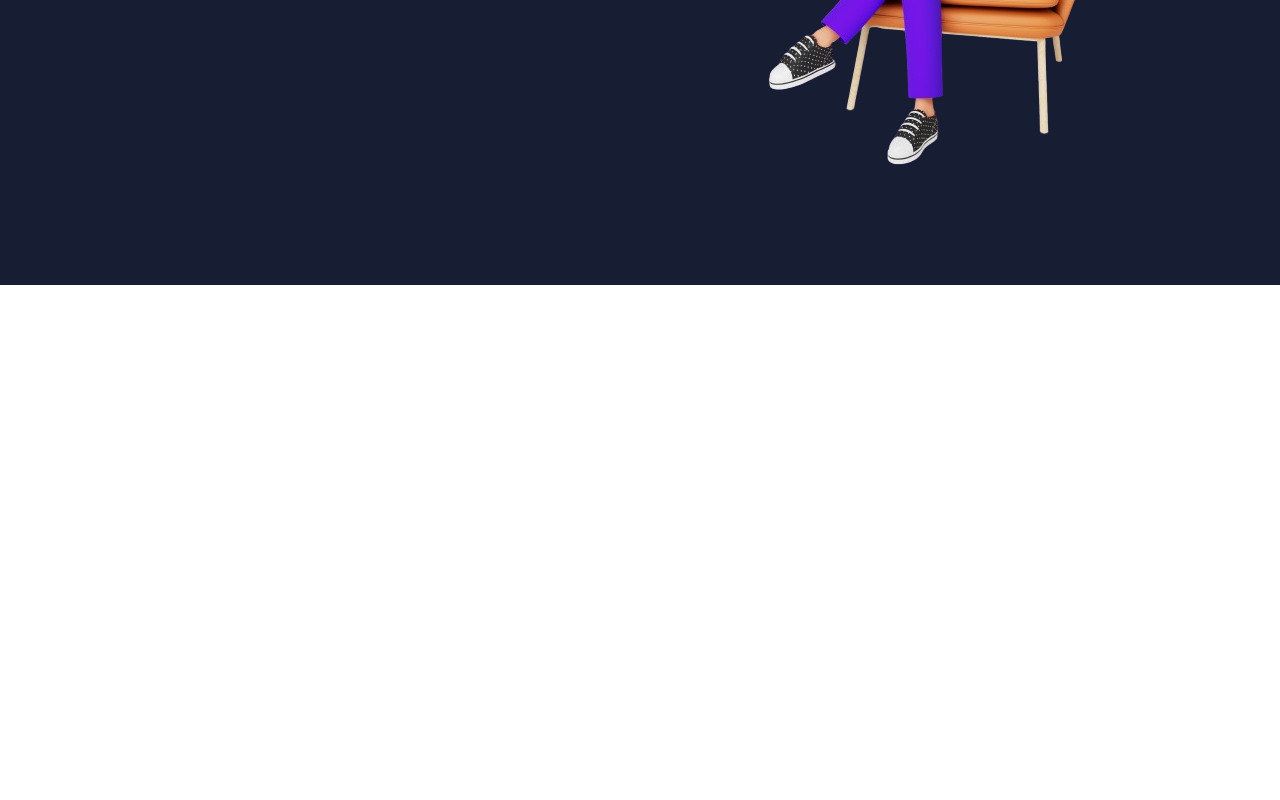
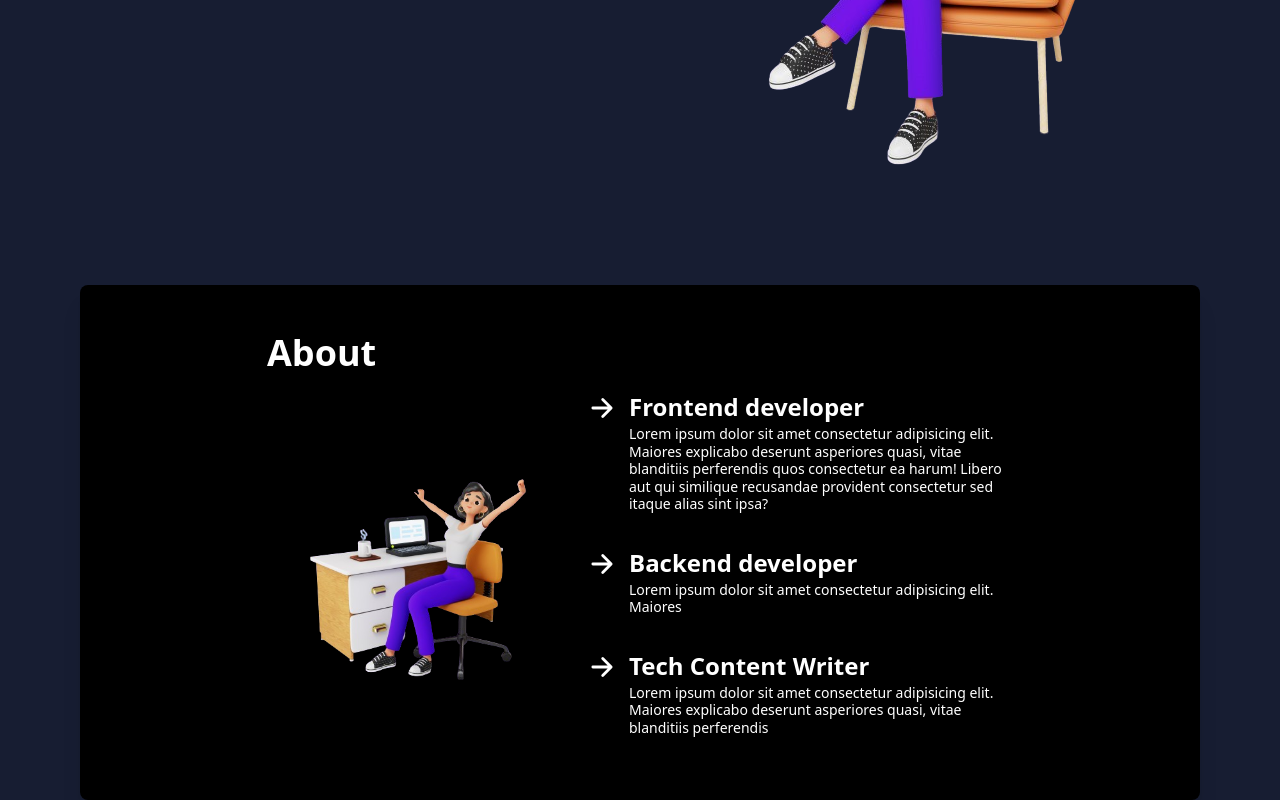
Before and after one commit to Chehak5911/portfolio-2025, a React (Vite) app: page / in a window 1280 px wide. Shown: the part 443-1243 px from the top of the page. Before the commit the page ends 800 px from the top, so only its background shows below. Built offline with nearby package versions, Linux system fonts and the light colour scheme.

Commit message:
Design About Page

```diff
--- a/package.json
+++ b/package.json
@@ -13,6 +13,7 @@
     "@tailwindcss/vite": "^4.1.11",
     "react": "^18.3.1",
     "react-dom": "^18.3.1",
+    "react-icons": "^5.5.0",
     "remixicon": "^4.6.0",
     "tailwindcss": "^4.1.11"
   },
--- a/src/App.jsx
+++ b/src/App.jsx
@@ -1,3 +1,4 @@
+import About from "./components/About/About"
 import Home from "./components/Home/Home"
 import Navbar from "./components/Navbar/Navbar"
 
@@ -8,6 +9,7 @@
     <div className="bg-[#171d32] h-auto w-full overflow-hidden">
       <Navbar />
       <Home />
+      <About />
     </div>
   )
 }
--- /dev/null
+++ b/src/components/About/About.jsx
@@ -0,0 +1,65 @@
+import AboutImg from "../../assets/7358653-removebg-preview.png";
+import { IoArrowForward } from "react-icons/io5";
+const About = () => {
+  return (
+    <div
+      id="About"
+      className="text-white md:flex overflow-hidden items-center md:flex-wrap md:justify-center bg-black shadow-xl mx-0 md:mx-20 bg-opacity-30 rounded-lg p-12"
+    >
+      <div>
+        <h2 className="text-2xl md:text-4xl font-bold">About</h2>
+        <div className="md:flex flex-wrap flex-col md:flex-row items-center">
+          <img className="md:h-80" src={AboutImg} alt="About img" />
+
+          <ul>
+            <div className="flex gap-3 py-4">
+              <IoArrowForward size={30} className="mt-1" />
+
+              <span className="w-96">
+                <h1 className="text-xl md:text-2xl font-semibold leading-normal">
+                  Frontend developer
+                </h1>
+                <p className="text-sm md:text-md leading-tight">
+                  Lorem ipsum dolor sit amet consectetur adipisicing elit.
+                  Maiores explicabo deserunt asperiores quasi, vitae blanditiis
+                  perferendis quos consectetur ea harum! Libero aut qui
+                  similique recusandae provident consectetur sed itaque alias
+                  sint ipsa?
+                </p>
+              </span>
+            </div>
+            <div className="flex gap-3 py-4">
+              <IoArrowForward size={30} className="mt-1" />
+
+              <span className="w-96">
+                <h1 className="text-xl md:text-2xl font-semibold leading-normal">
+                  Backend developer
+                </h1>
+                <p className="text-sm md:text-md leading-tight">
+                  Lorem ipsum dolor sit amet consectetur adipisicing elit.
+                  Maiores
+                </p>
+              </span>
+            </div>
+            <div className="flex gap-3 py-4">
+              <IoArrowForward size={30} className="mt-1" />
+
+              <span className="w-96">
+                <h1 className="text-xl md:text-2xl font-semibold leading-normal">
+                  Tech Content Writer
+                </h1>
+                <p className="text-sm md:text-md leading-tight">
+                  Lorem ipsum dolor sit amet consectetur adipisicing elit.
+                  Maiores explicabo deserunt asperiores quasi, vitae blanditiis
+                  perferendis
+                </p>
+              </span>
+            </div>
+          </ul>
+        </div>
+      </div>
+    </div>
+  );
+};
+
+export default About;
```
Also changed, not shown: src/assets/7358653-removebg-preview.png (added), 1 other file (tests, documents, lock files or other folders).
